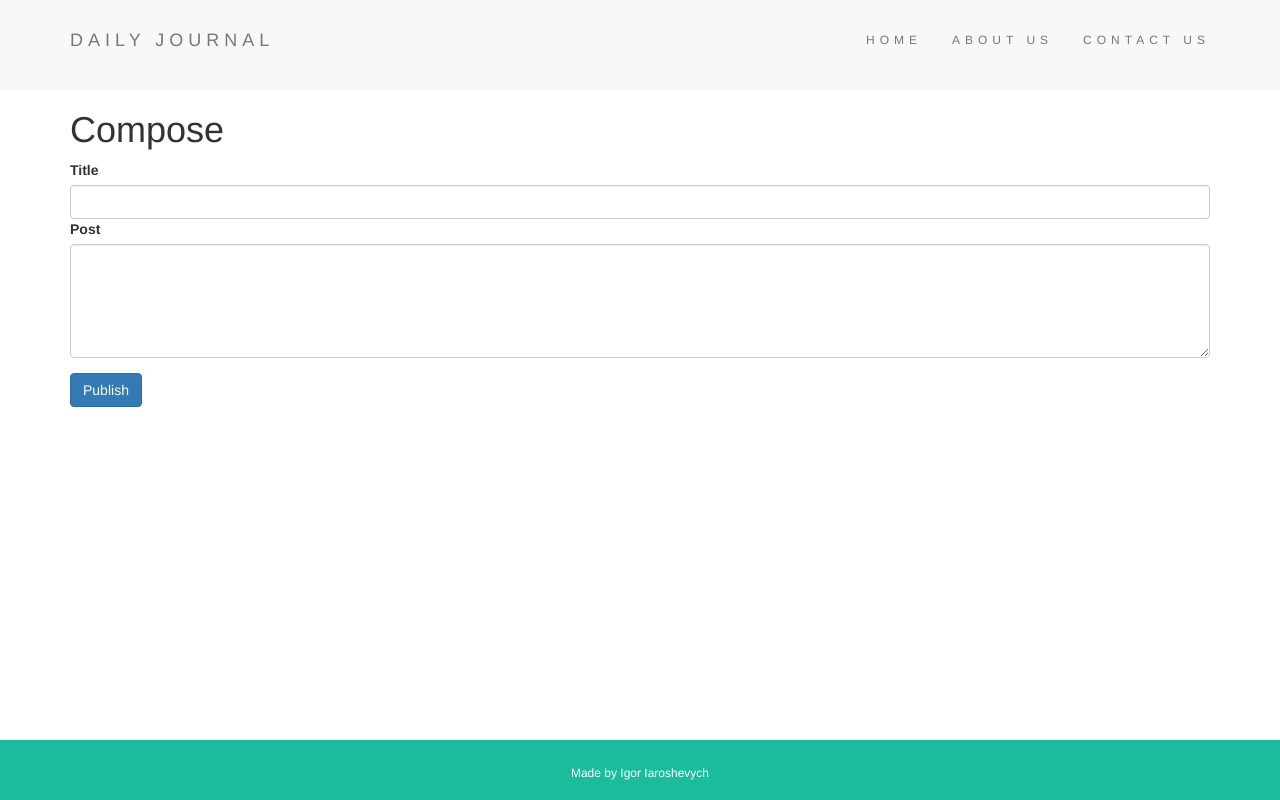
After one commit to Igor-prog41/ejs-blogs, a Node server app: page /compose in a window 1280 px wide. The commit adds this page. Run offline with Node 20, Linux system fonts and the light colour scheme.

Commit message:
add about.ejs compose.ejs  contact.ejs

```diff
--- a/app.js
+++ b/app.js
@@ -4,6 +4,8 @@ const ejs = require("ejs");
 const homeStartingContent = "Lorem ipsum dolor sit amet consectetur, adipisicing elit. Autem nesciunt odit obcaecati temporibus quisquam quod enim sapiente libero dolor quam repudiandae, sequi, excepturi consequatur rerum laudantium quo, nihil in architecto."
 const aboutContent = "About Lorem ipsum dolor sit amet consectetur, adipisicing elit. Autem nesciunt odit obcaecati temporibus quisquam quod enim sapiente libero dolor quam repudiandae, sequi, excepturi consequatur rerum laudantium quo, nihil in architecto."
 const contactContent = "Contact Lorem ipsum dolor sit amet consectetur, adipisicing elit. Autem nesciunt odit obcaecati temporibus quisquam quod enim sapiente libero dolor quam repudiandae, sequi, excepturi consequatur rerum laudantium quo, nihil in architecto."
+
+const posts =[];
 
 const app =express();
 
@@ -14,10 +16,36 @@ app.use(express.static("public"));
 
 
 app.get("/",(req,res)=>{
-    res.render("home.ejs");
+    res.render("home",{
+        paragraphHomePage:homeStartingContent,
+        arrPosts:posts
+    });
 })
 
-// git ignor add.
+app.get("/about",(req,res)=>{
+    res.render("about",{paragraphAboutPage:aboutContent});
+})
+
+app.get("/contact",(req,res)=>{
+    res.render("contact",{paragraphContactPage:contactContent});
+})
+
+app.get("/compose",(req,res)=>{
+    res.render("compose");
+})
+
+app.post("/compose",(req,res)=>{
+
+    const newPost={
+        "title": req.body.postTitle,
+        "body" : req.body.postBody
+    }
+
+    posts.push(newPost);
+
+    // console.log(posts);
+    res.redirect("/");
+})
 
 app.listen(3000, function(){
     console.log("Server started on port 3000");
--- /dev/null
+++ b/views/compose.ejs
@@ -0,0 +1,19 @@
+
+<%- include("partials/header") %>
+
+<h1>Compose</h1>
+<form action="/compose" method="post">
+    <div class="form-group">
+        <label for="postTitle" class="form-label">Title</label>
+        <input type="text" name="postTitle" id="postTitle" class="form-control" >
+        <label for="post" class="form-label">Post</label>
+        <textarea name="postBody" cols="40" rows="5" id="post" class="form-control"></textarea>
+        <%# <input type="text" name="post" id="post" class="form-control" > %>
+    </div>
+
+    <button type="submit" class="btn btn-primary">Publish</button>
+
+</form>
+
+
+<%- include("partials/footer"); -%>
--- a/views/footer.ejs
+++ b/views/partials/footer.ejs
@@ -2,7 +2,7 @@
 </div>
 <div class="footer-padding"></div>
   <div class="footer">
-    <p>Made with ❤️ by The App Brewery</p>
+    <p>Made by Igor Iaroshevych</p>
   </div>
 </div>
 </body>
--- a/views/header.ejs
+++ b/views/partials/header.ejs
@@ -7,6 +7,7 @@
   <meta charset="utf-8">
   <link rel="stylesheet" href="https://maxcdn.bootstrapcdn.com/bootstrap/3.3.7/css/bootstrap.min.css">
   <link rel="stylesheet" href="/css/styles.css">
+  <link rel="shortcut icon" href="https://igor-prog41.github.io/cv/img/logo-kolba16-16.png" type="image/x-icon">
   <nav class="navbar navbar-default">
     <div class="container">
       <div class="navbar-header">
@@ -14,9 +15,9 @@
       </div>
         <ul class="nav navbar-nav navbar-right">
           <!-- 6 -->
-          <li id="home"><a href="#">HOME</a></li>
-          <li id="about"><a href="#">ABOUT US</a></li>
-          <li id="contact"><a href="#">CONTACT US</a></li>
+          <li id="home"><a href="/">HOME</a></li>
+          <li id="about"><a href="/about">ABOUT US</a></li>
+          <li id="contact"><a href="/contact">CONTACT US</a></li>
         </ul>
     </div>
   </nav>
```
Also changed, not shown: index.html (deleted, +0 -12 lines), views/about.ejs (+7 -0 lines), views/contact.ejs (+7 -0 lines), views/home.ejs (+13 -0 lines), views/compos.ejs (deleted).
